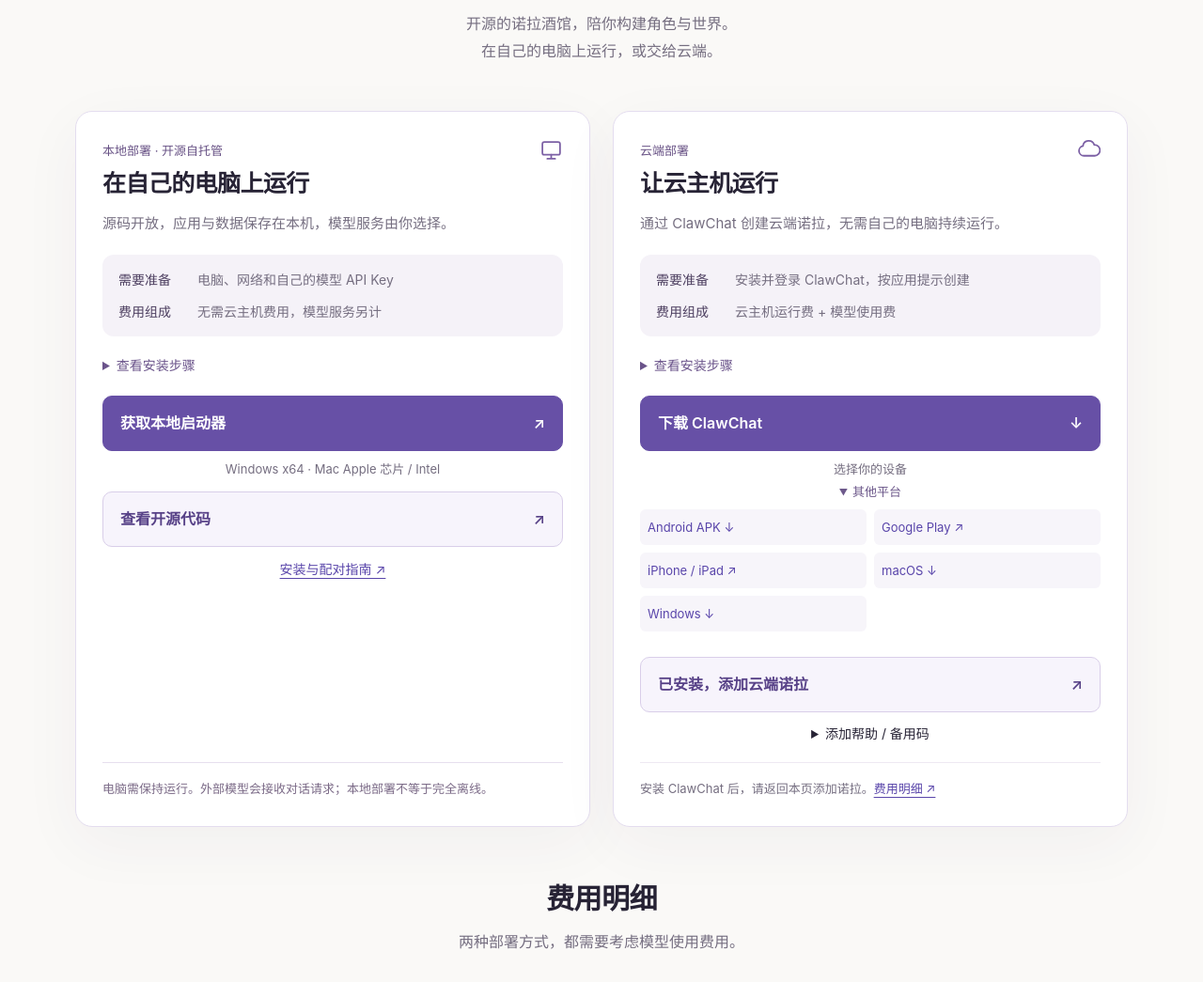
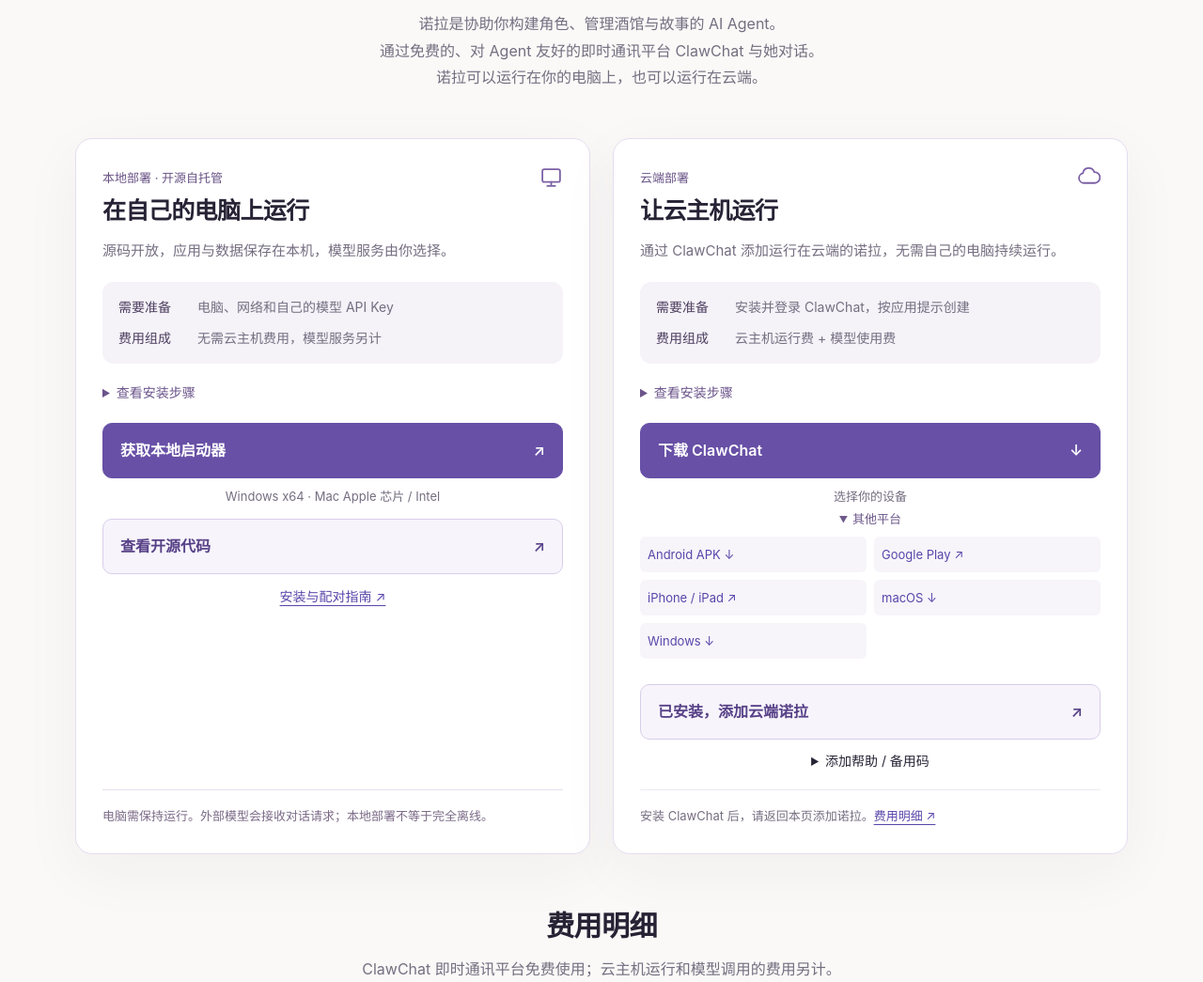
Before and after one commit to LoveMaker-art/nora-landing, a plain HTML site: page index.html in a window 1280 px wide. Shown: the part 244-1289 px from the top of the page at 94% size. Drawn offline with Linux system fonts and the light colour scheme.

Commit message:
Clarify Nora agent and free ClawChat IM platform relationship

```diff
--- a/index.html
+++ b/index.html
@@ -2,16 +2,16 @@
 <html lang="zh-CN"><head><meta charset="utf-8"><meta name="viewport" content="width=device-width,initial-scale=1"><title>诺拉 · 把你的故事玩下去</title><meta name="description" content="与诺拉一起构建角色与世界。选择本地启动器或云端运行，了解模型费用与运行成本。"><link rel="icon" href="assets/nora-avatar.jpg"><link rel="stylesheet" href="landing.css"></head><body><div id="nora-original-matched">
 <header class="top wrap"><a class="brand" href="#"><img src="assets/nora-avatar.jpg" alt="">诺拉<span>NORA TAVERN</span></a><nav aria-label="主导航"><a href="#nr-benefits">玩法</a><a href="#cost">费用</a><a href="#nr-faq">帮助</a><a class="nav-start" href="#start">开始体验 ↓</a></nav></header>
 <main>
-<section class="wrap deployment-hero"><div class="eyebrow">诺拉 · 你的酒馆主理人</div><h1>你的故事，<em>选择你的运行方式。</em></h1><p class="lead">开源的诺拉酒馆，陪你构建角色与世界。<br>在自己的电脑上运行，或交给云端。</p></section>
+<section class="wrap deployment-hero"><div class="eyebrow">诺拉 · 你的酒馆主理人</div><h1>你的故事，<em>选择你的运行方式。</em></h1><p class="lead">诺拉是协助你构建角色、管理酒馆与故事的 AI Agent。<br>通过免费的、对 Agent 友好的即时通讯平台 ClawChat 与她对话。<br>诺拉可以运行在你的电脑上，也可以运行在云端。</p></section>
 <section class="wrap deployment-section" id="start"><div class="deploy-grid"><article class="start-card deployment-card"><div class="deploy-heading"><div class="card-heading"><span class="mode-label">本地部署 · 开源自托管</span><svg class="mode-icon" viewBox="0 0 24 24" fill="none" stroke="currentColor" stroke-width="1.7" stroke-linecap="round" stroke-linejoin="round" aria-hidden="true"><rect x="3" y="4" width="18" height="13" rx="2"/><path d="M8 21h8m-4-4v4"/></svg></div><h2>在自己的电脑上运行</h2><p class="deploy-summary">源码开放，应用与数据保存在本机，模型服务由你选择。</p></div><div class="deploy-facts"><p><b>需要准备</b><span>电脑、网络和自己的模型 API Key</span></p><p><b>费用组成</b><span>无需云主机费用，模型服务另计</span></p></div><details class="setup-disclosure"><summary>查看安装步骤</summary><ol class="setup-steps"><li>下载启动器，安装诺拉与酒馆</li><li>填写模型 API Key，完成模型配置</li><li>按指引获取 ClawChat 配对码，回启动器连接</li></ol></details><div class="deploy-actions"><a class="primary launcher-link" href="https://github.com/LoveMaker-art/noras-tavern/releases/latest">获取本地启动器 <span>↗</span></a><p class="local-platforms">Windows x64 · Mac Apple 芯片 / Intel</p><a class="secondary source-link" href="https://github.com/LoveMaker-art/noras-tavern">查看开源代码 <span>↗</span></a><a class="guide-link" href="https://github.com/LoveMaker-art/noras-tavern/blob/main/docs/install-nora-tavern.md">安装与配对指南 ↗</a></div><div class="deploy-footer"><div class="deployment-note">电脑需保持运行。外部模型会接收对话请求；本地部署不等于完全离线。</div></div></article>
-<article class="start-card deployment-card cloud-deploy"><div class="deploy-heading"><div class="card-heading"><span class="mode-label">云端部署</span><svg class="mode-icon" viewBox="0 0 24 24" fill="none" stroke="currentColor" stroke-width="1.7" stroke-linecap="round" stroke-linejoin="round" aria-hidden="true"><path d="M7 18a5 5 0 0 1-1-9.9 6 6 0 0 1 11.6-1.3A5.6 5.6 0 0 1 18 18Z"/></svg></div><h2>让云主机运行</h2><p class="deploy-summary">通过 ClawChat 创建云端诺拉，无需自己的电脑持续运行。</p></div><div class="deploy-facts"><p><b>需要准备</b><span>安装并登录 ClawChat，按应用提示创建</span></p><p><b>费用组成</b><span>云主机运行费 + 模型使用费</span></p></div><details class="setup-disclosure"><summary>查看安装步骤</summary><ol class="setup-steps"><li>下载并登录 ClawChat</li><li>返回本页，点击「添加云端诺拉」</li><li>按应用内提示继续，确认云端计费规则</li></ol></details><div class="deploy-actions"><button class="primary" id="nr-download" type="button">下载 ClawChat <span>↓</span></button><p class="device-hint" id="device-hint">选择你的设备</p>
+<article class="start-card deployment-card cloud-deploy"><div class="deploy-heading"><div class="card-heading"><span class="mode-label">云端部署</span><svg class="mode-icon" viewBox="0 0 24 24" fill="none" stroke="currentColor" stroke-width="1.7" stroke-linecap="round" stroke-linejoin="round" aria-hidden="true"><path d="M7 18a5 5 0 0 1-1-9.9 6 6 0 0 1 11.6-1.3A5.6 5.6 0 0 1 18 18Z"/></svg></div><h2>让云主机运行</h2><p class="deploy-summary">通过 ClawChat 添加运行在云端的诺拉，无需自己的电脑持续运行。</p></div><div class="deploy-facts"><p><b>需要准备</b><span>安装并登录 ClawChat，按应用提示创建</span></p><p><b>费用组成</b><span>云主机运行费 + 模型使用费</span></p></div><details class="setup-disclosure"><summary>查看安装步骤</summary><ol class="setup-steps"><li>下载并登录 ClawChat</li><li>返回本页，点击「添加云端诺拉」</li><li>按应用内提示继续，确认云端计费规则</li></ol></details><div class="deploy-actions"><button class="primary" id="nr-download" type="button">下载 ClawChat <span>↓</span></button><p class="device-hint" id="device-hint">选择你的设备</p>
 <details class="downloads"><summary>其他平台</summary><div class="download-grid"><a href="https://plugin.clawling.chat/android/clawchat-latest.apk">Android APK ↓</a><a href="https://play.google.com/store/apps/details?id=com.clawling.clawchat.app">Google Play ↗</a><a data-ios href="https://apps.apple.com/cn/app/id6775673749">iPhone / iPad ↗</a><a href="https://plugin.clawling.chat/macos/clawchat-latest.dmg">macOS ↓</a><a href="https://plugin.clawling.chat/windows/clawchat-latest-setup.exe">Windows ↓</a></div></details>
 <button class="secondary" id="nr-add" type="button">已安装，添加云端诺拉 <span>↗</span></button><div class="status" id="nr-download-status" role="status" hidden></div><div class="status" id="nr-add-status" role="status" hidden></div>
 <details class="install-help"><summary>添加帮助 / 备用码</summary><p>返回这里，点击「添加云端诺拉」，再按应用内提示继续。若未打开，可在系统浏览器重试，或使用原分享页。</p><a href="https://clawling.com/zh/nest/share/?code=ff82-d0146078-7e49b915">打开诺拉分享页 ↗</a><div class="code-box"><code data-agent-code>ff82-d0146078-7e49b915</code><button class="copy" type="button" data-copy>复制</button></div><p role="status" id="copy-status"></p></details>
 </div><div class="deploy-footer"><p class="cost-note">安装 ClawChat 后，请返回本页添加诺拉。<a href="#cost">费用明细 ↗</a></p></div></article></div></section>
-<section class="wrap costs-section" id="cost"><div class="costs-heading"><h2>费用明细</h2><p>两种部署方式，都需要考虑模型使用费用。</p></div><div class="cost-options"><article class="cost-option"><span class="mode-label">本地部署</span><h3>无需云主机费用</h3><p class="cost-highlight">模型服务按所选提供商计费</p><dl><div><dt>运行费用</dt><dd>使用自己的电脑、电力和网络，无需支付 ClawChat 云主机费。</dd></div><div><dt>模型费用</dt><dd>自备 API Key，按模型服务商规则付费。开源项目不提供模型 Key。</dd></div></dl></article><article class="cost-option cloud-option"><span class="mode-label">云端部署</span><h3>8.64 <small>CSP / 天</small></h3><p class="cost-highlight">仅云主机运行费，模型另计</p><dl><div><dt>运行费用</dt><dd>按 30 天计算为 259.2 CSP，约 <strong>2.59 美元</strong>，不含模型费。</dd></div><div><dt>模型费用</dt><dd>根据所用模型和实际用量另行计算，不是无限聊天套餐。</dd></div></dl></article></div><div class="credit-explainer"><div><span class="eyebrow">云端初始额度</span><strong>500 <small>CSP</small></strong><span>100 CSP = 1 美元</span></div><div><h3>可用多久，取决于实际消耗。</h3><p>初始额度不代表固定的免费天数。创建前请在应用内确认计费开始时间，以及停止实例后的扣费规则。</p></div></div></section>
+<section class="wrap costs-section" id="cost"><div class="costs-heading"><h2>费用明细</h2><p>ClawChat 即时通讯平台免费使用；云主机运行和模型调用的费用另计。</p></div><div class="cost-options"><article class="cost-option"><span class="mode-label">本地部署</span><h3>无需云主机费用</h3><p class="cost-highlight">模型服务按所选提供商计费</p><dl><div><dt>运行费用</dt><dd>使用自己的电脑、电力和网络，无需支付 ClawChat 云主机费。</dd></div><div><dt>模型费用</dt><dd>自备 API Key，按模型服务商规则付费。开源项目不提供模型 Key。</dd></div></dl></article><article class="cost-option cloud-option"><span class="mode-label">云端部署</span><h3>8.64 <small>CSP / 天</small></h3><p class="cost-highlight">仅云主机运行费，模型另计</p><dl><div><dt>运行费用</dt><dd>按 30 天计算为 259.2 CSP，约 <strong>2.59 美元</strong>，不含模型费。</dd></div><div><dt>模型费用</dt><dd>根据所用模型和实际用量另行计算，不是无限聊天套餐。</dd></div></dl></article></div><div class="credit-explainer"><div><span class="eyebrow">云端初始额度</span><strong>500 <small>CSP</small></strong><span>100 CSP = 1 美元</span></div><div><h3>可用多久，取决于实际消耗。</h3><p>初始额度不代表固定的免费天数。创建前请在应用内确认计费开始时间，以及停止实例后的扣费规则。</p></div></div></section>
 <section class="story-section" id="nr-benefits"><div class="wrap story-layout"><div class="section-intro"><span class="eyebrow">不止设定角色，也参与故事</span><h2>你的一句话，<br>就是故事的起点。</h2><p>把脑海中的人物交给诺拉，一起补全性格、经历和世界背景，再通过对话推进剧情。</p><div class="feature"><b>01</b><div><h3>让角色更具体</h3><p>一起完善性格、经历和说话方式。</p></div></div><div class="feature"><b>02</b><div><h3>让世界有细节</h3><p>从一间酒馆，到一座有故事的城。</p></div></div><div class="feature"><b>03</b><div><h3>让选择推动剧情</h3><p>走近角色，问一个问题，决定下一步。</p></div></div>
 </div><div class="story-card"><div class="story-top"><span>一场雨夜里的相遇</span><small>玩法文字示例 · 非真实聊天记录</small></div><div class="scene">雨落在酒馆的窗上。<br>一个陌生人，推开了门。</div><div class="bubble user">我想开一家雨夜酒馆，老板是个退休的赏金猎人。他不爱说话，但记得每个客人的习惯。</div><div class="speaker"><img src="assets/nora-avatar.jpg" alt="">诺拉</div><div class="bubble nora">那就让他把通缉令压在吧台下面吧。<br><br>今晚，一个浑身湿透的旅人推门进来。他看了看老板，说：「你还记得我吗？」</div><div class="next-line">接下来，你会问他什么？<span>✧</span></div></div></div></section>
-<section class="wrap faq-section" id="nr-faq"><div><span class="eyebrow">开始之前</span><h2>常见问题</h2><p>安装与连接遇到问题，从这里查看。</p></div><div class="faq-list"><details><summary>诺拉和 ClawChat 是什么关系？</summary><p>诺拉可以协助管理酒馆。本地完整版在你的电脑运行，按启动器指引连接 ClawChat；云端方式则通过 ClawChat 添加云端诺拉。两种方式的运行位置和费用不同。</p></details><details><summary>安装完成后，下一步做什么？</summary><p>本地启动器：安装诺拉与酒馆 → 配置模型 API Key → 按指引取得 ClawChat 配对码 → 返回启动器连接。<br>云端方式：安装 ClawChat 后返回本页，点击「添加云端诺拉」，按应用内提示继续。</p><a href="#start">前往添加入口 ↗</a></details><details><summary>下载或打开失败怎么办？</summary><p>如果在 QQ 等应用内打开，请尝试把本页链接复制到手机自带浏览器，再下载或添加。也可以使用备用下载入口与诺拉分享页。</p><a href="#start">查看备用入口 ↗</a><p>如果你来自诺拉 QQ 群，可回原群发送报错截图和问题描述；使用中的问题可先询问诺拉。</p></details></div></section>
+<section class="wrap faq-section" id="nr-faq"><div><span class="eyebrow">开始之前</span><h2>常见问题</h2><p>安装与连接遇到问题，从这里查看。</p></div><div class="faq-list"><details><summary>诺拉和 ClawChat 是什么关系？</summary><p><strong>ClawChat 是免费的、对 Agent 友好的即时通讯（IM）平台。</strong>它提供与 Agent 沟通的入口。</p><p><strong>诺拉是接入 ClawChat 的 AI Agent。</strong>你可以和她对话，让她协助构建角色、管理酒馆与故事。酒馆是你进行角色扮演的应用。</p><p>选择本地部署，诺拉运行在你的电脑上，再通过启动器配对 ClawChat；选择云端部署，诺拉运行在云主机上，通过 ClawChat 添加和使用。</p><p>ClawChat 平台免费，不代表云主机或模型调用免费。两种部署方式的费用见<a href="#cost">费用明细</a>。</p></details><details><summary>安装完成后，下一步做什么？</summary><p>本地启动器：安装诺拉与酒馆 → 配置模型 API Key → 按指引取得 ClawChat 配对码 → 返回启动器连接。<br>云端方式：安装 ClawChat 后返回本页，点击「添加云端诺拉」，按应用内提示继续。</p><a href="#start">前往添加入口 ↗</a></details><details><summary>下载或打开失败怎么办？</summary><p>如果在 QQ 等应用内打开，请尝试把本页链接复制到手机自带浏览器，再下载或添加。也可以使用备用下载入口与诺拉分享页。</p><a href="#start">查看备用入口 ↗</a><p>如果你来自诺拉 QQ 群，可回原群发送报错截图和问题描述；使用中的问题可先询问诺拉。</p></details></div></section>
 
 </main><footer class="wrap"><span>✦ 诺拉与酒馆 <small>Powered by ClawChat</small></span><a href="https://github.com/LoveMaker-art/noras-tavern" target="_blank" rel="noopener noreferrer">GitHub 开源项目 ↗</a></footer></div><script src="integration.js"></script><script src="landing.js"></script><script src="enhancements.js"></script></body></html>
```
